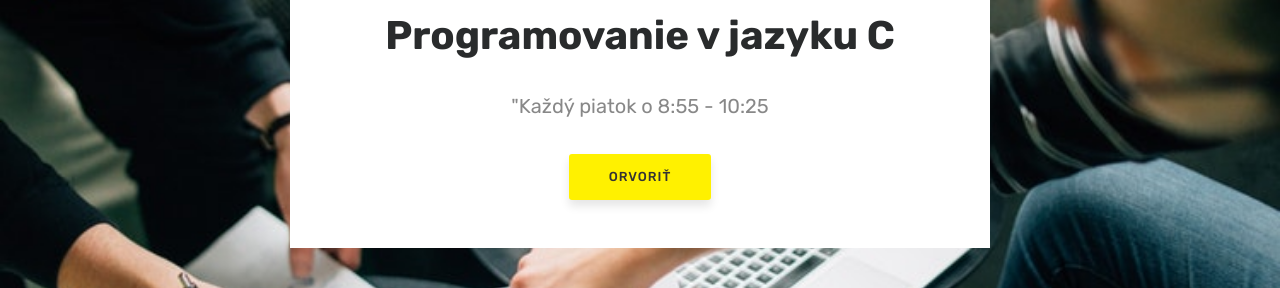
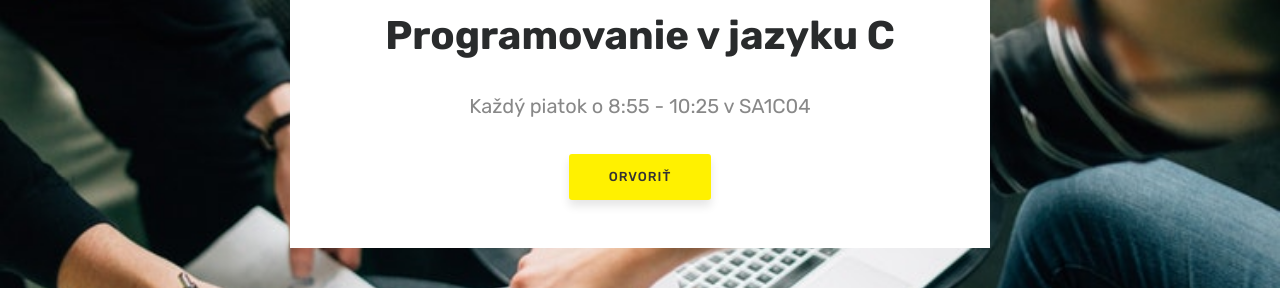
Before and after one commit to ppatrik/ppatrik.github.io, a Jekyll site: the page built from index.html, in a window 1280 px wide and 900 px high. Shown: the part 229-517 px from the top of the window. Built offline with Jekyll 4.4.1, drawn with Linux system fonts in a browser that asks for light colours; the list of posts is cut into pages by our own code.

Commit message:
Pridana miestnost

```diff
--- a/index.html
+++ b/index.html
@@ -8,7 +8,7 @@ title: Home
 <section class="intro full-width">
     <div class="wrapintro">
         <h1>Programovanie v jazyku C</h1>
-        <h2 class="lead">"Každý piatok o 8:55 - 10:25</h2>
+        <h2 class="lead">Každý piatok o 8:55 - 10:25 v SA1C04</h2>
         <a href="{{ site.baseurl }}/vyuka/jac/2019/09/20/JAC.html" class="btn">Orvoriť</a>
     </div>
 </section>
```
